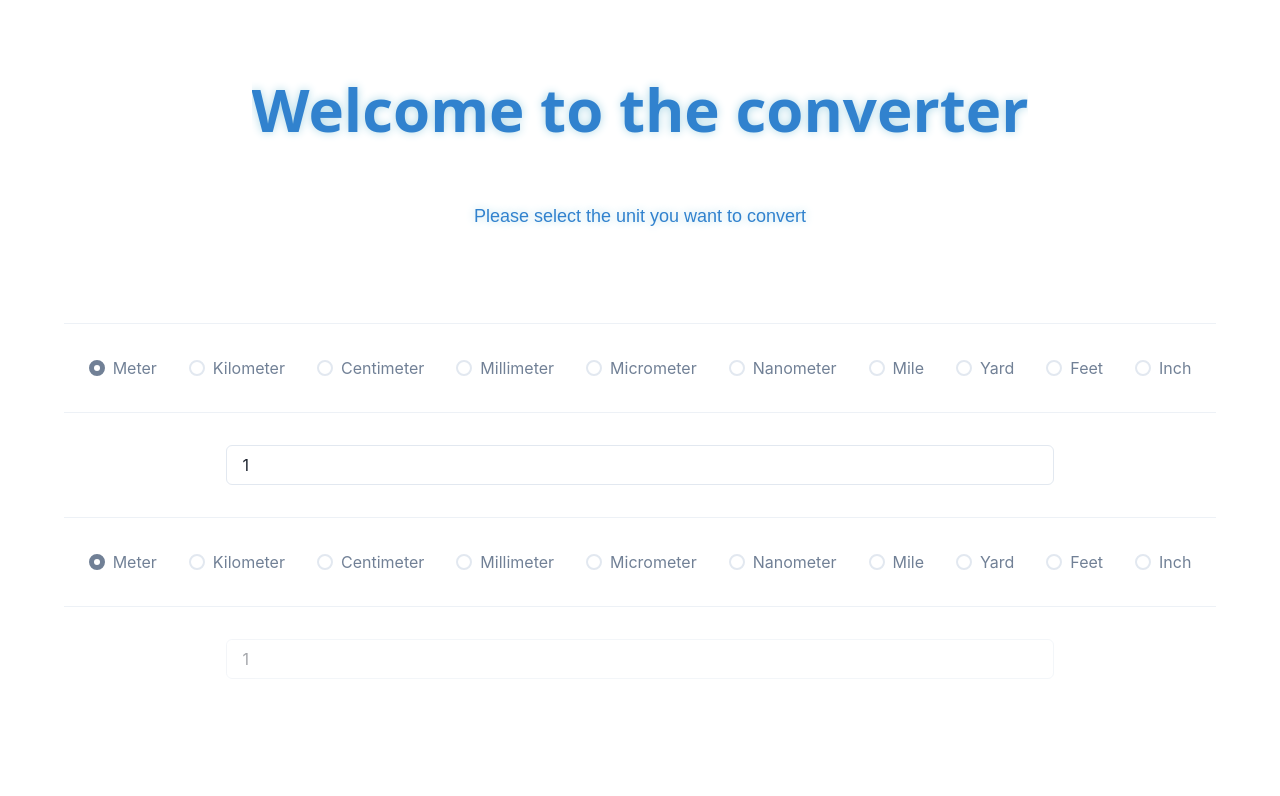
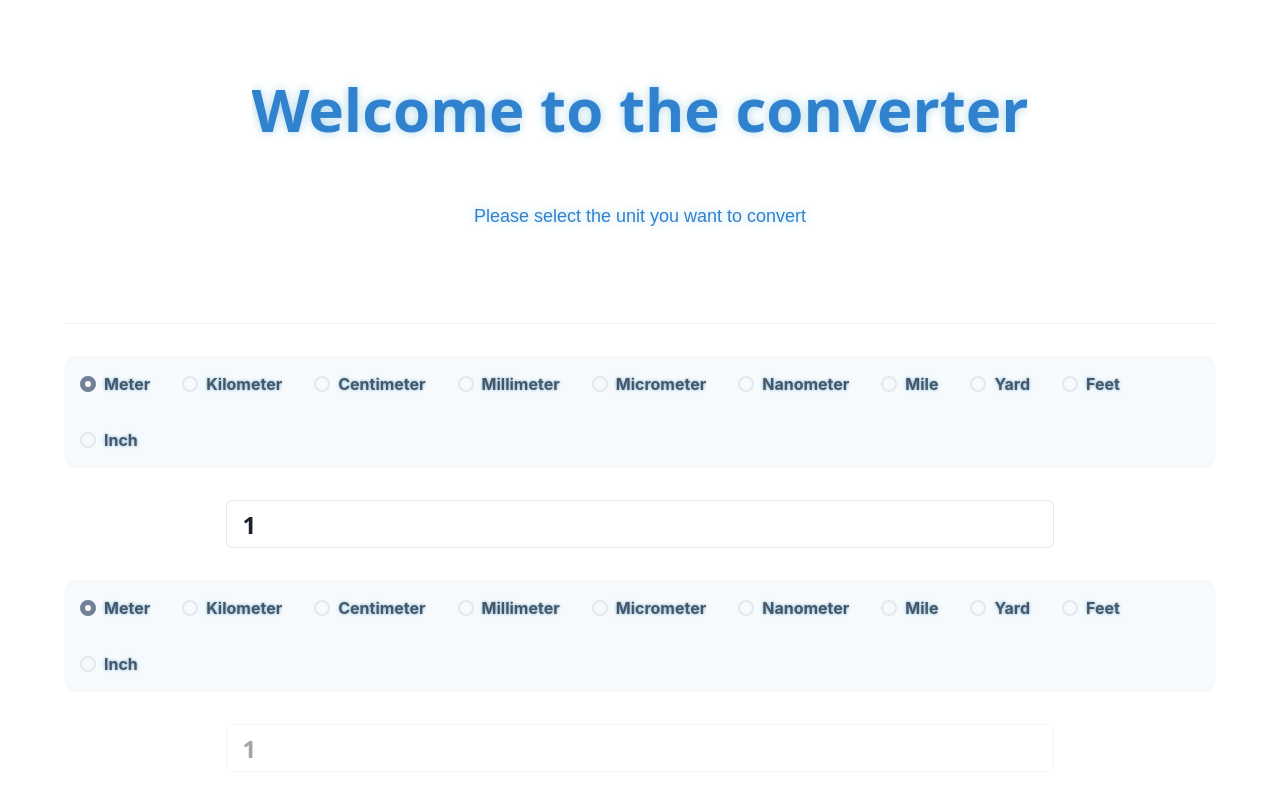
Before and after one commit to MD2990/converter, a Next.js app: page / in a window 1280 px wide. Shown: the top 796 px of the page. Built offline with nearby package versions, Linux system fonts and the light colour scheme.

Commit message:
ui impo, code sepration

```diff
--- a/components/Data.js
+++ b/components/Data.js
@@ -59,8 +59,8 @@ export default function Data() {
   return (
     <Wrap justify="flex-start" align="flex-start" spacing="8">
       {data.map((d) => (
-        <WrapItem key={d.id}>
-          <Radio colorScheme="gray" value={d.value}>
+        <WrapItem  key={d.id}>
+          <Radio   colorScheme="gray" value={d.value}>
             {d.name}
           </Radio>
         </WrapItem>
--- a/components/Inputs.js
+++ b/components/Inputs.js
@@ -1,12 +1,42 @@
 import { Input } from "@chakra-ui/input";
 import React from "react";
 import { useSnapshot } from "valtio";
-import { fromCentimeter, fromFeet, fromInch, fromKilometer, fromMeter, fromMicrometer, fromMile, fromMillimeter, fromNanometer, fromYard } from "../lib/converters";
+import {
+  fromCentimeter,
+  fromFeet,
+  fromInch,
+  fromKilometer,
+  fromMeter,
+  fromMicrometer,
+  fromMile,
+  fromMillimeter,
+  fromNanometer,
+  fromYard,
+} from "../lib/converters";
 import state from "./store";
 
+export const InputField = ({
+  type = "number",
+  value,
+  placeholder,
+  onChange,
+  isDisabled = false,
+}) => (
+  <Input
+    fontSize={["md", "lg", "xl", "2xl"]}
+    size="lg"
+    fontFamily="sans"
+    fontWeight="bold"
+    maxW="70%"
+    type={type}
+    value={value}
+    placeholder={placeholder}
+    onChange={onChange && onChange}
+    isDisabled={isDisabled}
+  />
+);
 export default function Inputs() {
   const snap = useSnapshot(state);
-
 
   const handleInputChange = (e) => {
     state.input = e.target.value;
@@ -14,10 +44,7 @@ export default function Inputs() {
   };
 
   return (
-    <Input
-      maxW="70%"
-      type="number"
-      name="input"
+    <InputField
       value={snap.input}
       placeholder="Convert"
       onChange={handleInputChange}
@@ -29,10 +56,14 @@ export const Result = () => {
   const snap = useSnapshot(state);
 
   return (
-    <Input maxW="70%" placeholder="Search" disabled value={snap.results} />
+    <InputField
+      placeholder="Search"
+      isDisabled
+      value={snap.results}
+      type="text"
+    />
   );
 };
-
 
 export const getIndex = (a, b, e) => {
   e = Number(e) || 0;
--- a/components/Main.js
+++ b/components/Main.js
@@ -1,23 +1,9 @@
-import { Center, Divider, Text, Wrap, WrapItem } from "@chakra-ui/layout";
+import { Center, Text, Wrap, WrapItem } from "@chakra-ui/layout";
 import React from "react";
-import { useSnapshot } from "valtio";
-import state from "./store";
 import MyRadioGroup from "./MyRadioGroup";
-import Inputs, { getIndex, Result } from "./Inputs";
 
 export default function Main() {
-  const snap = useSnapshot(state);
 
-  const handleChangeUp = (e) => {
-    state.up = e;
-
-    getIndex(e, snap.down, snap.input);
-  };
-  const handleChangeDown = (e) => {
-    state.down = e;
-
-    getIndex(snap.up, e, snap.input);
-  };
 
   return (
     <Center m="4" p="4">
@@ -32,7 +18,7 @@ export default function Main() {
         justifyContent="center"
         alignSelf="center"
       >
-        <WrapItem>
+        <WrapItem  >
           <Text
             userSelect="none"
             textShadow="0px 0px 10px lightblue"
@@ -56,16 +42,8 @@ export default function Main() {
             </Text>
           </Text>
         </WrapItem>
-        <Divider pt="4%" />
-        <MyRadioGroup value={snap.up} onChange={handleChangeUp} />
-        <Divider />
-        <Inputs />
-        <Divider />
 
-        <MyRadioGroup value={snap.down} onChange={handleChangeDown} />
-
-        <Divider />
-        <Result />
+        <MyRadioGroup />
       </Wrap>
     </Center>
   );
--- a/components/MyRadioGroup.js
+++ b/components/MyRadioGroup.js
@@ -1,14 +1,31 @@
-import { WrapItem } from '@chakra-ui/layout';
-import { RadioGroup } from '@chakra-ui/radio';
-import React from 'react'
-import Data from './Data';
+import { Divider, WrapItem } from "@chakra-ui/layout";
+import { RadioGroup } from "@chakra-ui/radio";
+import React from "react";
+import { useSnapshot } from "valtio";
+import Data from "./Data";
+import Inputs, { getIndex, Result } from "./Inputs";
+import state from "./store";
 
-export default function MyRadioGroup({ value, onChange }) {
-  return (
-    <WrapItem>
+export default function MyRadioGroup({ children }) {
+  const snap = useSnapshot(state);
+
+  const handleChangeUp = (e) => {
+    state.up = e;
+
+    getIndex(e, snap.down, snap.input);
+  };
+  const handleChangeDown = (e) => {
+    state.down = e;
+
+    getIndex(snap.up, e, snap.input);
+  };
+
+
+  const MyRadioGroups = ({ value, onChange }) => (
+    <WrapItem textShadow="0 0 0.2rem #67afd0" bg='gray.50' rounded='xl'   p="4">
       <RadioGroup
-        color="gray.500"
-        fontWeight="semi-bold"
+        color="gray.600"
+        fontWeight="bold"
         size="md"
         value={value}
         onChange={onChange}
@@ -17,4 +34,15 @@ export default function MyRadioGroup({ value, onChange }) {
       </RadioGroup>
     </WrapItem>
   );
+
+  return (
+    <>
+      <Divider pt="4%" />
+      <MyRadioGroups value={snap.up} onChange={handleChangeUp} />
+      <Inputs />
+
+      <MyRadioGroups value={snap.down} onChange={handleChangeDown} />
+      <Result />
+    </>
+  );
 }
```
Lines whose indentation alone changed are shown as unchanged.
